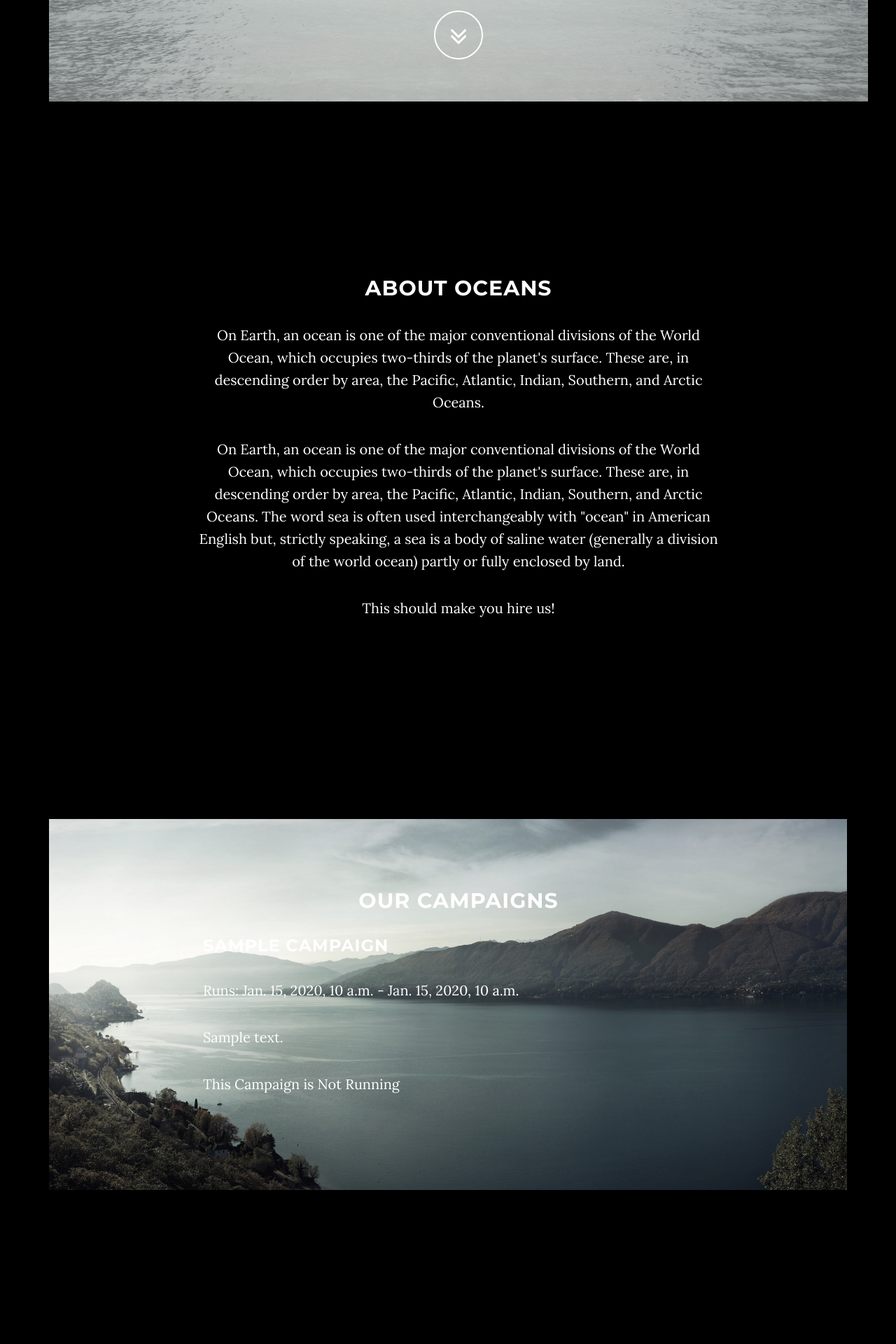
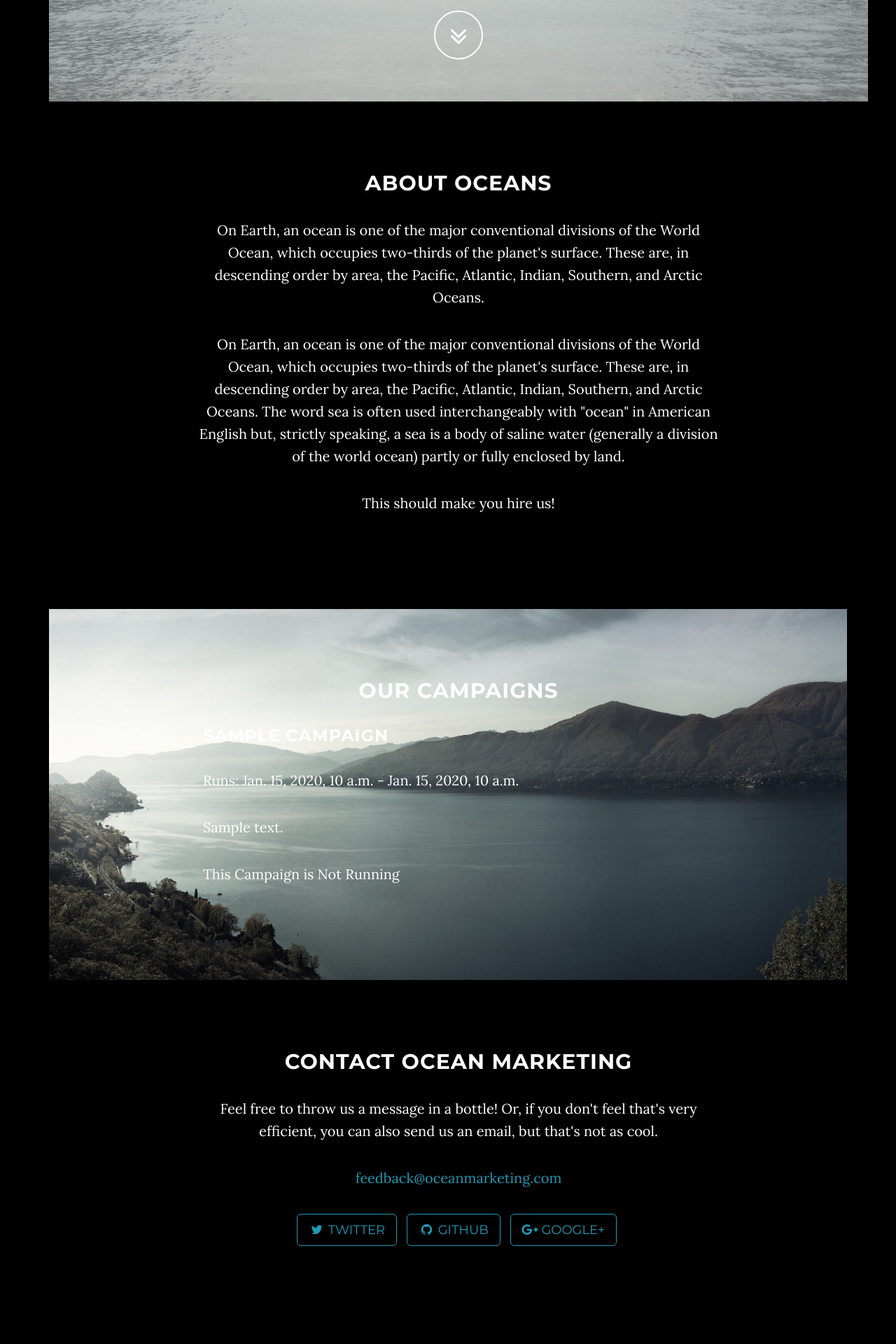
Before and after one commit to yourbuddyconner/cs399-agency, a Django app: template app/templates/home.html in a window 1280 px wide. Shown: the part 455-2375 px from the top of the page at 70% size. Run offline with Django 3.2, Linux system fonts and the light colour scheme; the template is opened without the code that fills it: most values are stand-ins (such as "Sample title", 1, 10 or a date in 2020); parts of the project's set-up code (start-up, migrations or seed data) failed here and were passed over; some libraries are stand-ins or nearby versions.

Commit message:
I changed the padding on one of the divs to make it look a bit nicer, just a little bit better spacing I think

```diff
--- a/app/static/css/grayscale.css
+++ b/app/static/css/grayscale.css
@@ -276,7 +276,7 @@ a:focus {
 
 @media(min-width:767px) {
     .content-section {
-        padding-top: 250px;
+        padding-top: 100px; /*This makes the navigation cleaner IMO*/
     }
 
     .download-section {
```
